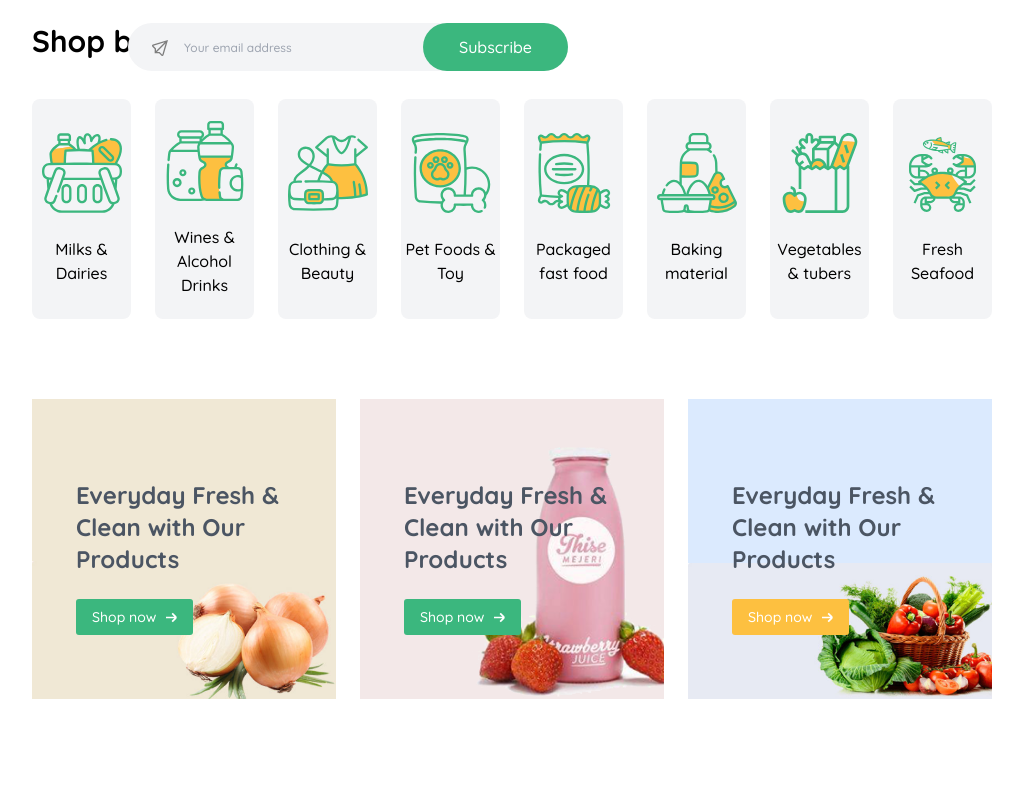
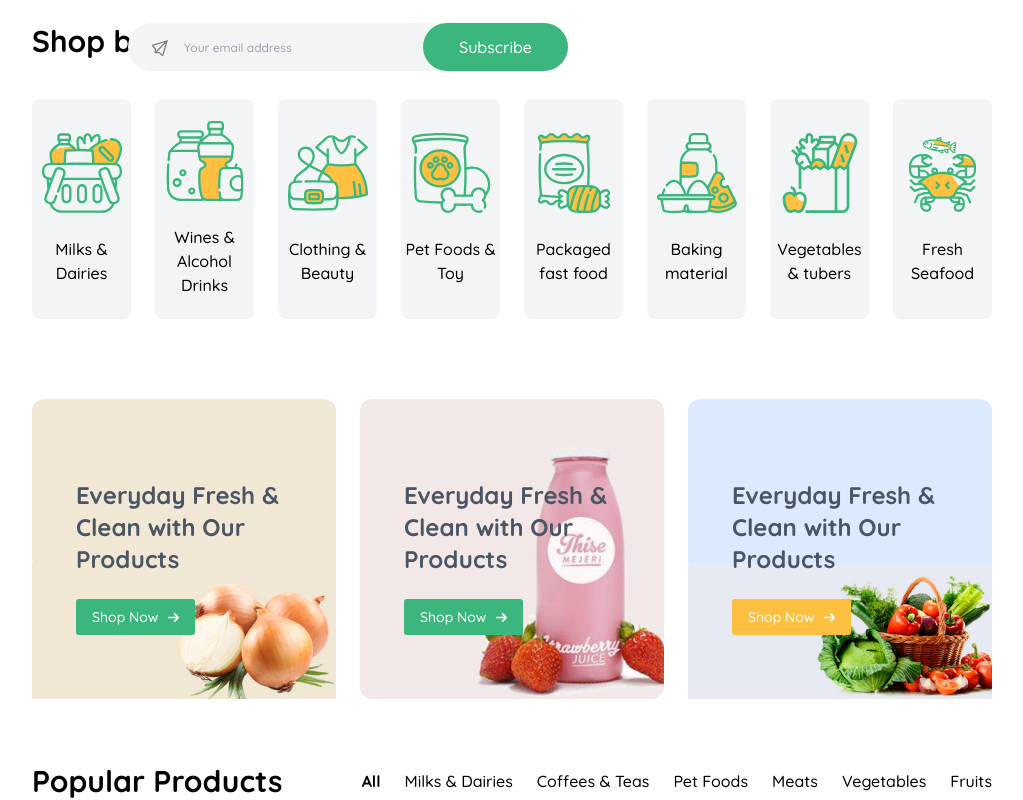
Before and after one commit to ahmetayyildiz66/nest-mart-grocery, a Vue app: page / in a window 1280 px wide. Shown: the part 590-1390 px from the top of the page, without its empty margins (128-1151 px from the left). Before the commit the page ends 1289 px from the top, so only its background shows below. Built offline with nearby package versions, Linux system fonts and the light colour scheme.

Commit message:
feat: add popular products

```diff
--- a/src/App.vue
+++ b/src/App.vue
@@ -9,6 +9,7 @@
 		<HeroSection />
 		<ShopByCategories />
 		<ShopNowCards />
+		<PopularProducts />
 	</main>
 </template>
 
@@ -18,6 +19,7 @@ import TheNavbar from './layouts/TheNavbar.vue';
 import HeroSection from './components/HeroSection.vue';
 import ShopByCategories from './components/ShopByCategories.vue';
 import ShopNowCards from './components/ShopNowCards.vue';
+import PopularProducts from './components/PopularProducts.vue';
 </script>
 
 <style>
--- /dev/null
+++ b/src/components/PopularFilterList.vue
@@ -0,0 +1,50 @@
+<template>
+  <div class="space-x-6">
+    <button v-for="filter in filterList" :key="filter.id" :class="{'font-bold': filter.isActive}">
+      {{ filter.text }}
+    </button>
+  </div>
+</template>
+
+<script lang="ts" setup>
+// ref
+import { ref } from 'vue'
+
+const filterList = ref([
+  {
+    id: 'all',
+    text: 'All',
+    isActive: true
+  },
+  {
+    id: 'milks-dairies',
+    text: 'Milks & Dairies',
+    isActive: false
+  },
+  {
+    id: 'coffees-teas',
+    text: 'Coffees & Teas',
+    isActive: false
+  },
+  {
+    id: 'pet-foods',
+    text: 'Pet Foods',
+    isActive: false
+  },
+  {
+    id: 'meats',
+    text: 'Meats',
+    isActive: false
+  },
+  {
+    id: 'vegetables',
+    text: 'Vegetables',
+    isActive: false
+  },
+  {
+    id: 'fruits',
+    text: 'Fruits',
+    isActive: false
+  }
+])
+</script>
--- /dev/null
+++ b/src/components/PopularProducts.vue
@@ -0,0 +1,10 @@
+<template>
+  <section class="mx-40 mt-16 flex items-center justify-between">
+    <h2 class="text-3xl font-semibold">Popular Products</h2>
+    <PopularFilterList />
+  </section>
+</template>
+
+<script lang="ts" setup>
+import PopularFilterList from './PopularFilterList.vue';
+</script>
--- a/src/components/ShopNowCards.vue
+++ b/src/components/ShopNowCards.vue
@@ -1,20 +1,20 @@
 <template>
   <div class="mx-40 mt-20 flex space-x-6">
-    <div class="w-[512px] h-[300px] bg-gray-950 relative">
+    <div class="w-[512px] h-[300px] bg-gray-950 relative rounded-xl">
       <h3 class="text-gray-600 text-2xl font-bold max-w-[270px] z-10 absolute top-20 left-11">Everyday Fresh & Clean with Our Products</h3>
-      <ShopButton text="Shop now" :is-primary="true" />
+      <ShopButton text="Shop Now" :is-primary="true" />
       <img src="../assets/freshProducts.png" alt="Fresh Products" class="absolute right-0 bottom-0" />
     </div>
 
-    <div class="w-[512px] h-[300px] bg-pink-75 relative">
+    <div class="w-[512px] h-[300px] bg-pink-75 relative rounded-xl">
       <h3 class="text-gray-600 text-2xl font-bold max-w-[270px] z-10 absolute top-20 left-11">Everyday Fresh & Clean with Our Products</h3>
-      <ShopButton text="Shop now" :is-primary="true" />
+      <ShopButton text="Shop Now" :is-primary="true" />
       <img src="../assets/breakfast.png" alt="Fresh Products" class="absolute right-0 bottom-0" />
     </div>
 
-    <div class="w-[512px] h-[300px] bg-blue-100 relative">
+    <div class="w-[512px] h-[300px] bg-blue-100 relative rounded-xl">
       <h3 class="text-gray-600 text-2xl font-bold max-w-[270px] z-10 absolute top-20 left-11">Everyday Fresh & Clean with Our Products</h3>
-      <ShopButton text="Shop now" :is-primary="false" />
+      <ShopButton text="Shop Now" :is-primary="false" />
       <img src="../assets/organic.png" alt="Fresh Products" class="absolute right-0 bottom-0" />
     </div>
   </div>
```
